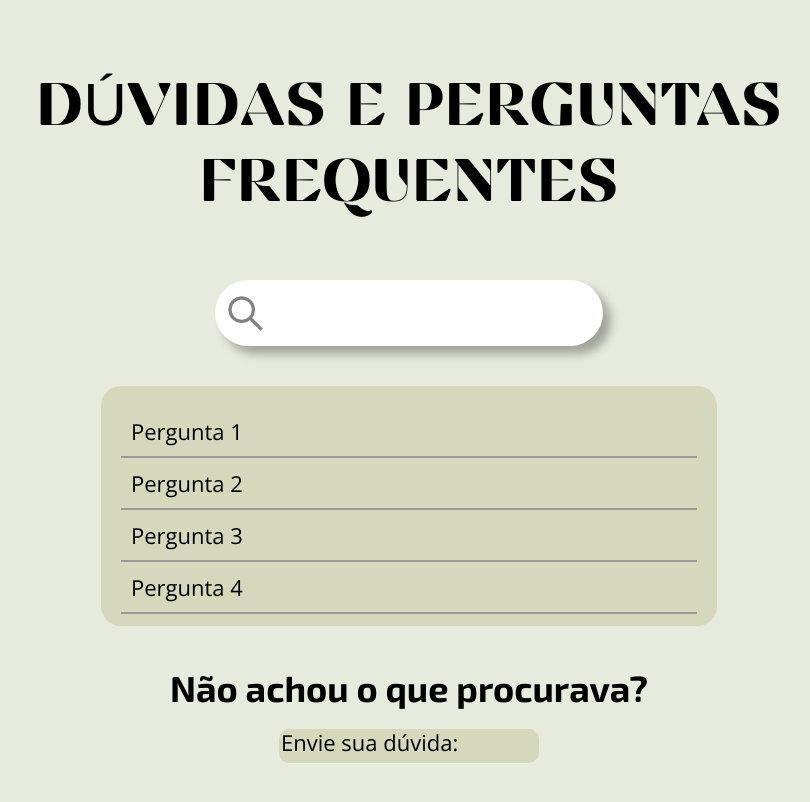
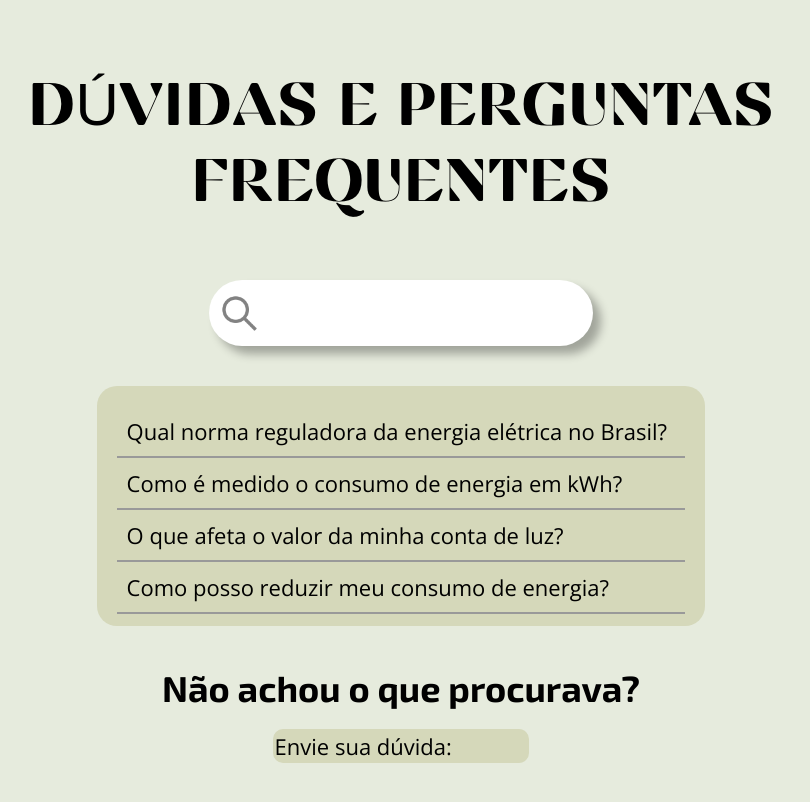
Before and after one commit to JoaoPilger/PI-2025-Grupo-4, a React (Vite) app in the folder PI-2025/: page / in a window 1280 px wide. Shown: the top 802 px of the page, without its empty margins (239-1049 px from the left). Built offline with nearby package versions, Linux system fonts and the light colour scheme.

Commit message:
Mexi no jsx e css da página dúvida

```diff
--- a/PI-2025/src/pages/duvidas/duvidas.css
+++ b/PI-2025/src/pages/duvidas/duvidas.css
@@ -1,9 +1,10 @@
 * {
     background-color: #e6ebdd;
+    overflow: hidden;
 }
 
 .pagina_duvidas {
-    width: 100vw;
+    width: 100%;
     height: 100vh;
     overflow: hidden;
     display: flex;
@@ -27,9 +28,10 @@
     background-size: 40px 40px;
     outline: none;
     box-shadow: 8px 8px 10px rgba(0, 0, 0, 0.3);
+    font-size: 22px;
 }
 
-.barra-pesquisas:focus {
+.barra-pesquisas.sem-lupa {
     background: white;
 }
 
@@ -108,6 +110,7 @@
     border-radius: 10px;
     font-family: "Open Sans", sans-serif;
     margin-top: 20px;
+    font-size: 22px;
 }
 
 .enviar-duvida:focus {
--- a/PI-2025/src/pages/duvidas/duvidas.jsx
+++ b/PI-2025/src/pages/duvidas/duvidas.jsx
@@ -13,35 +13,63 @@ function Pergunta({ pergunta, resposta }) {
                     </div>
             )}
         </div>
-    )
+    );
 }
 
 
 
 
 function Duvidas() {
+    const [pesquisa, setPesquisa] = useState('');
+    const [duvida, setDuvida] = useState('');
+
+    function enviarDuvida() {
+        if (duvida.trim() === '') return;
+        console.log('Dúvida enviada:', duvida) // futuramente talvez para enviar para uma API ou armazenar em uma lista
+        setDuvida('');
+    }
+
+    const listaPerguntas = [
+        { pergunta: "Qual norma reguladora da energia elétrica no Brasil?", resposta: "A principal norma é a NR-10, que trata da segurança em instalações e serviços com eletricidade. Além dela, a ANEEL (Agência Nacional de Energia Elétrica) é o órgão responsável pela regulamentação do setor elétrico no país." },
+        { pergunta: "Como é medido o consumo de energia em kWh?", resposta: "O consumo é medido em quilowatt-hora (kWh), que representa o uso de 1.000 watts durante uma hora. O medidor instalado pela concessionária registra a quantidade de energia consumida ao longo do mês." },
+        { pergunta: "O que afeta o valor da minha conta de luz?", resposta: "O valor da conta depende da quantidade de energia consumida (em kWh), das bandeiras tarifárias (verde, amarela ou vermelha), da tarifa cobrada pela distribuidora local, do uso de aparelhos antigos ou ineficientes, e do horário de consumo, no caso de usuários da tarifa branca." },
+        { pergunta: "Como posso reduzir meu consumo de energia?", resposta: "Utilize lâmpadas de LED, evite deixar aparelhos em modo standby, desligue luzes quando não estiverem em uso, prefira equipamentos com selo Procel A de eficiência energética e faça manutenção regular da instalação elétrica." },
+        { pergunta: "Como identificar um eletrodoméstico que consome muita energia?", resposta: "Observe a potência do aparelho (em watts), que costuma constar na etiqueta. Equipamentos antigos ou que geram calor (como chuveiro elétrico, ferro de passar e ar-condicionado) geralmente consomem mais. O selo Procel ajuda a identificar os mais econômicos." },
+        { pergunta: "Painéis solares podem zerar minha conta de luz?", resposta: "Sim. Com um sistema fotovoltaico corretamente dimensionado, é possível gerar energia suficiente para suprir todo o consumo da residência. Assim, a conta de luz pode ser reduzida ao valor mínimo cobrado pela concessionária (referente à taxa de disponibilidade)." },
+        { pergunta: "Quais aparelhos consomem energia mesmo desligados?", resposta: "Aparelhos como TVs, micro-ondas, computadores e carregadores continuam consumindo energia em modo standby ou apenas conectados na tomada. Por isso, retirá-los da tomada quando não usados pode ajudar a economizar." },
+        { pergunta: "Como saber se a instalação elétrica da minha casa está adequada?", resposta: "É importante observar se há quedas de energia, disjuntores desarmando frequentemente, ou aquecimento em tomadas e fios. Em caso de dúvidas, o ideal é solicitar a avaliação de um eletricista qualificado, que pode verificar se a instalação atende às normas técnicas atuais." },
+    ];
+
+    const perguntasFiltradas = listaPerguntas.filter(item =>
+        item.pergunta.toLowerCase().includes(pesquisa.toLowerCase())
+    );
+
     return (
         <div className="pagina_duvidas">
             <div id="titulo">
                 <p>DÚVIDAS E PERGUNTAS <br />FREQUENTES</p>
             </div>
 
-            <input className=" barra-pesquisas" type="text" />
+            <input className={`barra-pesquisas ${pesquisa ? 'sem-lupa'  : ''}`} type="text" value={pesquisa} onChange={e => setPesquisa(e.target.value)} />
 
             <div className="perguntas">
-                <Pergunta pergunta="Pergunta 1" resposta="Resposta." />
-                <Pergunta pergunta="Pergunta 2" resposta="Resposta." />
-                <Pergunta pergunta="Pergunta 3" resposta="Resposta." />
-                <Pergunta pergunta="Pergunta 4" resposta="Resposta." />
-                <Pergunta pergunta="Pergunta 5" resposta="Resposta." />
-                <Pergunta pergunta="Pergunta 6" resposta="Resposta." />
-                <Pergunta pergunta="Pergunta 7" resposta="Resposta." />
-                <Pergunta pergunta="Pergunta 8" resposta="Resposta." />
+                {perguntasFiltradas.length > 0 ? (
+                    perguntasFiltradas.map((item, index) => (
+                        <Pergunta key={index} pergunta={item.pergunta} resposta={item.resposta} />
+                    ))
+                ) : (
+                    <p>Nenhuma pergunta encontrada.</p>
+                )}
             </div>
 
             <div id="texto-duvida"><strong>Não achou o que procurava?</strong></div>
 
-            <input className="enviar-duvida" type="text" placeholder='Envie sua dúvida:' />
+            <input className="enviar-duvida" type="text" placeholder='Envie sua dúvida:' value={duvida}
+            onChange={e => setDuvida(e.target.value)} onKeyDown={e => {
+                if (e.key === 'Enter') {
+                    enviarDuvida();
+                }
+            }} />
         </div>
     );
 }
```
